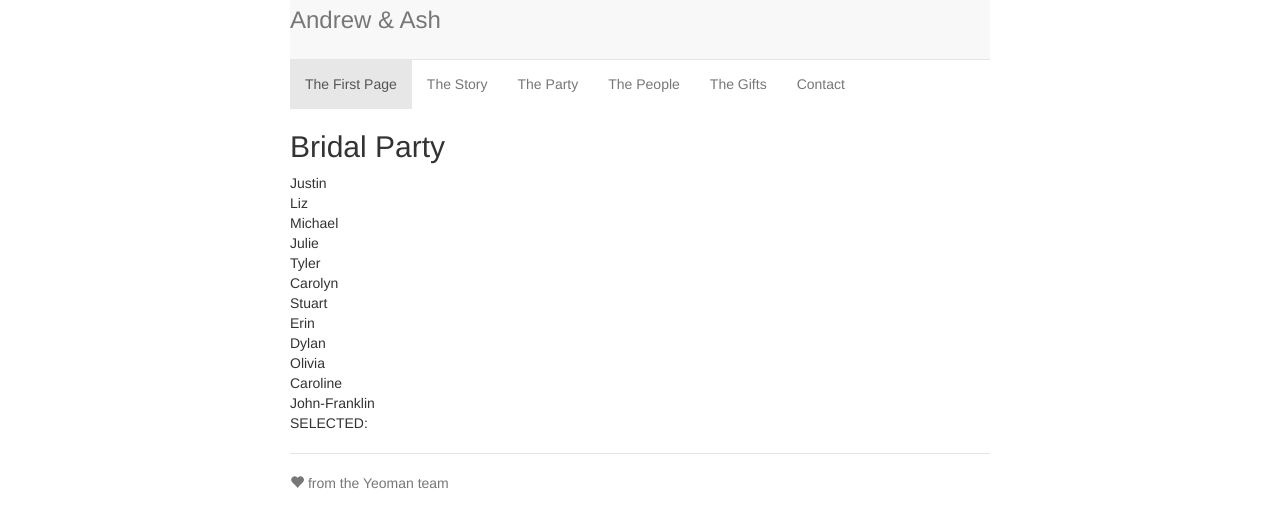
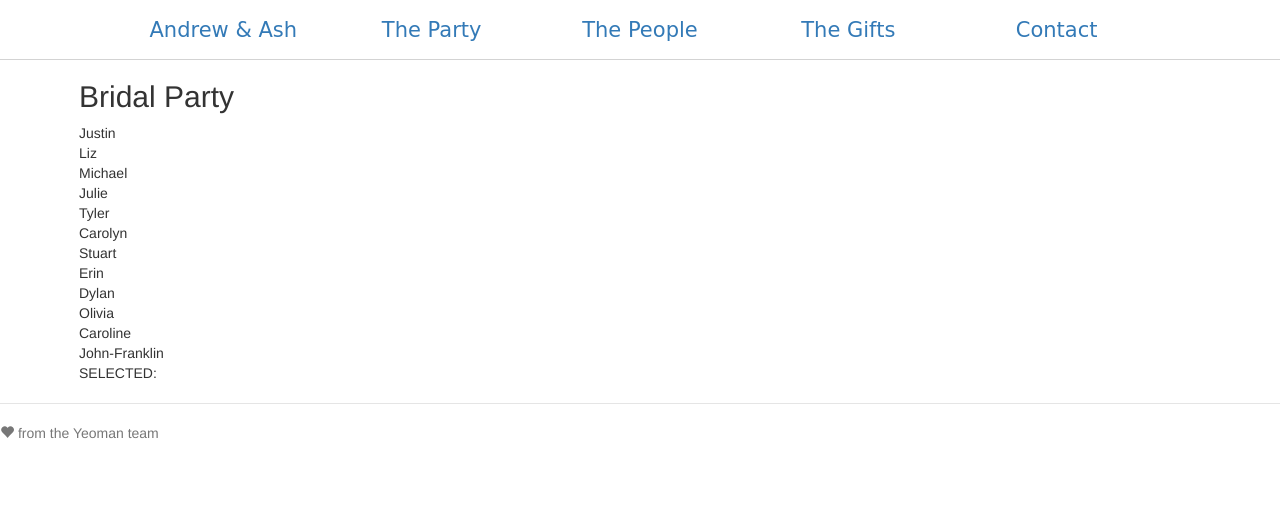
Before and after one commit to protofitz/wedding, a website: page app/index.html in a window 1280 px wide. Drawn offline with nearby package versions, Linux system fonts and the light colour scheme; some packages are replaced by stand-ins of ours; files that its build step writes are made by us from their sources; a web font is replaced by a local one.

Commit message:
adding some initial styling for the nav

```diff
--- a/app/index.html
+++ b/app/index.html
@@ -9,10 +9,12 @@
     <!-- build:css(.) styles/vendor.css -->
     <!-- bower:css -->
     <link rel="stylesheet" href="bower_components/bootstrap/dist/css/bootstrap.css" />
+    <link rel="stylesheet" href="bower_components/angular-motion/dist/angular-motion.css" />
     <!-- endbower -->
     <!-- endbuild -->
     <!-- build:css(.tmp) styles/main.css -->
     <link rel="stylesheet" href="styles/main.css">
+    <link href='http://fonts.googleapis.com/css?family=Miniver' rel='stylesheet' type='text/css'>
     <!-- endbuild -->
   </head>
   <body ng-app="weddingSiteApp">
@@ -21,13 +23,15 @@
     <![endif]-->
 
     <!-- Add your site or application content here -->
-    <div class="container">
-      <div nav-header></div>
-      <div bridal-party></div>
+    <div>
+        <div nav-header></div>
+        <div class="container">
+            <div bridal-party></div>
+        </div>
 
 
 
-      <div class="footer">
+        <div class="footer">
         <p><span class="glyphicon glyphicon-heart"></span> from the Yeoman team</p>
       </div>
     </div>
@@ -63,6 +67,8 @@
     <script src="bower_components/angular-animate/angular-animate.js"></script>
     <script src="bower_components/angular-touch/angular-touch.js"></script>
     <script src="bower_components/angular-route/angular-route.js"></script>
+    <script src="bower_components/angular-strap/dist/angular-strap.js"></script>
+    <script src="bower_components/angular-strap/dist/angular-strap.tpl.js"></script>
     <!-- endbower -->
     <!-- endbuild -->
 
--- a/app/styles/main.css
+++ b/app/styles/main.css
@@ -2,10 +2,6 @@
 body {
     /* padding-top: 20px;*/
     padding-bottom: 20px;
-}
-
-#bridalParty{
-  padding-top:20px;
 }
 
 /* Everything but the jumbotron gets side spacing for mobile first views */
@@ -38,9 +34,12 @@ body {
 /* Customize container */
 @media (min-width: 768px) {
     .container {
-    max-width: 730px;
+        width: 90%;
+        margin: 0 auto 0 auto;
+        padding-top: 60px;
     }
 }
+
 .container-narrow > hr {
     margin: 30px 0;
 }
@@ -81,3 +80,19 @@ body {
         border-bottom: 0;
     }
 }
+
+#main-nav {
+    font-family: 'Miniver', cursive;
+    font-size: 1.5em;
+    width: 100%;
+    position: fixed;
+    height: 60px;
+    padding: 15px;
+    border-bottom: 1px solid lightgrey;
+    background-color: #ffffff;
+    margin: auto;
+}
+
+.main-nav-element {
+    text-align: center;
+}
--- a/app/views/nav.html
+++ b/app/views/nav.html
@@ -1,12 +1,9 @@
-<div class="header navbar-default ">
-	<h3 class="text-muted row-fluid"><span class="span12">Andrew & Ash</span></h3>
-	<ul class="nav navbar-nav">
-	  <li class="active"><a ng-href="#">The First Page</a></li>
-	  <li><a ng-href="#/">The Story</a></li>
-	  <li><a ng-href="#/">The Party</a></li>
-	  <li><a ng-href="#/about">The People</a></li>
-	  <li><a ng-href="#/about">The Gifts</a></li>
-	  <li><a ng-href="#">Contact</a></li>
-	</ul>
-
+<div id="main-nav" class="row">
+    <div class="col-md-1 main-nav-element"></div>
+    <div class="col-md-2 main-nav-element"><a href="#/">Andrew & Ash</a></div>
+    <div class="col-md-2 main-nav-element"><a href="#/party">The Party</a></div>
+    <div class="col-md-2 main-nav-element"><a href="#/people">The People</a></div>
+    <div class="col-md-2 main-nav-element"><a href="#/gifts">The Gifts</a></div>
+    <div class="col-md-2 main-nav-element"><a href="#/contact">Contact</a></div>
+    <div class="col-md-1 main-nav-element"></div>
 </div>
```
Also changed, not shown: 1 other file. Lines whose indentation alone changed are shown as unchanged.
